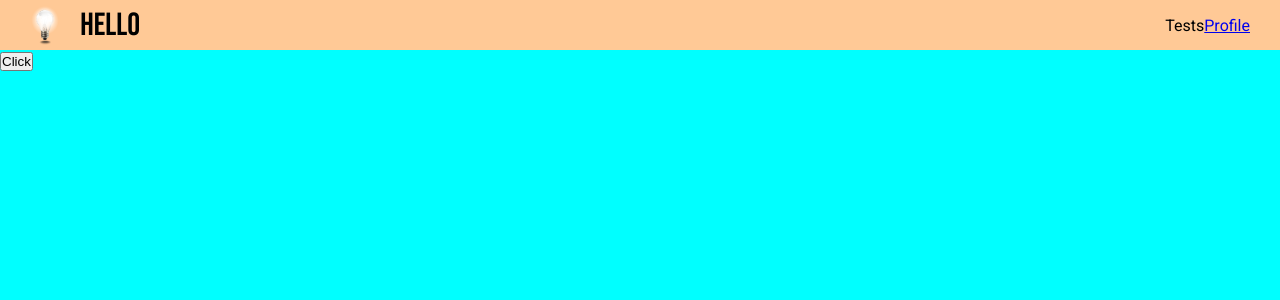
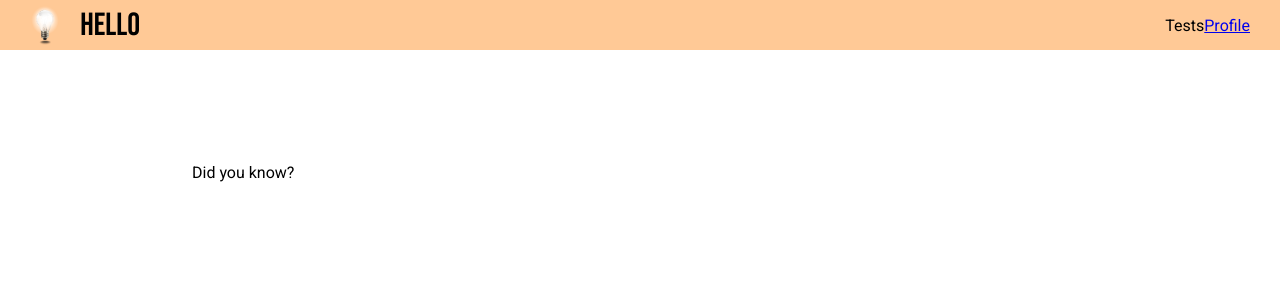
Before and after one commit to Allexandar93/learning-platform, a React (Create React App) app: page /learning-platform/student in a window 1280 px wide. Shown: the top 300 px of the page. Built offline with nearby package versions, Linux system fonts and the light colour scheme; no server answers.

Commit message:
cleaned up facts page

```diff
--- a/public/index.html
+++ b/public/index.html
@@ -19,6 +19,12 @@
       href="https://fonts.googleapis.com/css2?family=Roboto:ital,wght@0,100;0,300;0,400;0,500;0,700;0,900;1,100;1,300;1,400;1,500;1,700;1,900&display=swap"
       rel="stylesheet"
     />
+    <link rel="preconnect" href="https://fonts.googleapis.com" />
+    <link rel="preconnect" href="https://fonts.gstatic.com" crossorigin />
+    <link
+      href="https://fonts.googleapis.com/css2?family=Bebas+Neue&display=swap"
+      rel="stylesheet"
+    />
 
     <script
       src="https://kit.fontawesome.com/405fd988ec.js"
--- a/src/components/Facts.js
+++ b/src/components/Facts.js
@@ -9,7 +9,7 @@ const Facts = () => {
     getFact();
     const interval = setInterval(() => {
       getFact();
-    }, 2000);
+    }, 6000);
 
     return () => clearInterval(interval);
   }, []);
@@ -24,8 +24,10 @@ const Facts = () => {
 
   return (
     <div className="facts">
-      <h1>{fact}</h1>
-      <button onClick={getFact}>Click</button>
+      <div className="facts_container">
+        <p className="facts_paragraph">Did you know?</p>
+        <p className="facts_api">{fact}</p>
+      </div>
     </div>
   );
 };
--- a/src/styles/facts.scss
+++ b/src/styles/facts.scss
@@ -1,4 +1,45 @@
 .facts {
   height: calc(100vh - 50px);
-  background-color: aqua;
+  display: flex;
+  justify-content: center;
+  align-items: center;
+
+  .facts_container {
+    width: 70%;
+    height: 70%;
+    display: flex;
+    flex-direction: column;
+    justify-content: center;
+    align-items: center;
+    position: relative;
+    text-align: center;
+
+    .facts_paragraph {
+      font-family: "Roboto", sans-serif;
+      position: absolute;
+      top: 0;
+      left: 0;
+    }
+
+    .facts_api {
+      font-family: "Bebas Neue", cursive;
+      font-size: clamp(2.5rem, 4vw, 8rem);
+      animation: pulsing 6s infinite linear;
+    }
+  }
 }
+
+@keyframes pulsing {
+  0% {
+    opacity: 0;
+  }
+  25% {
+    opacity: 1;
+  }
+  75% {
+    opacity: 1;
+  }
+  100% {
+    opacity: 0;
+  }
+}
```
